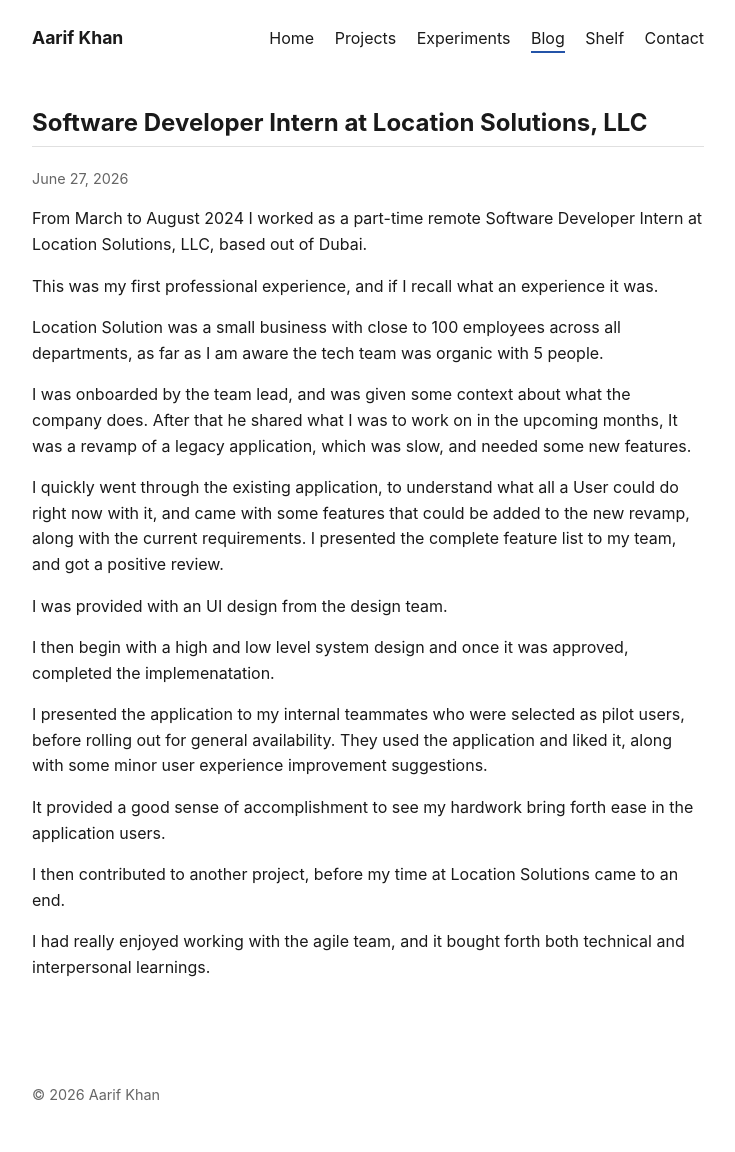
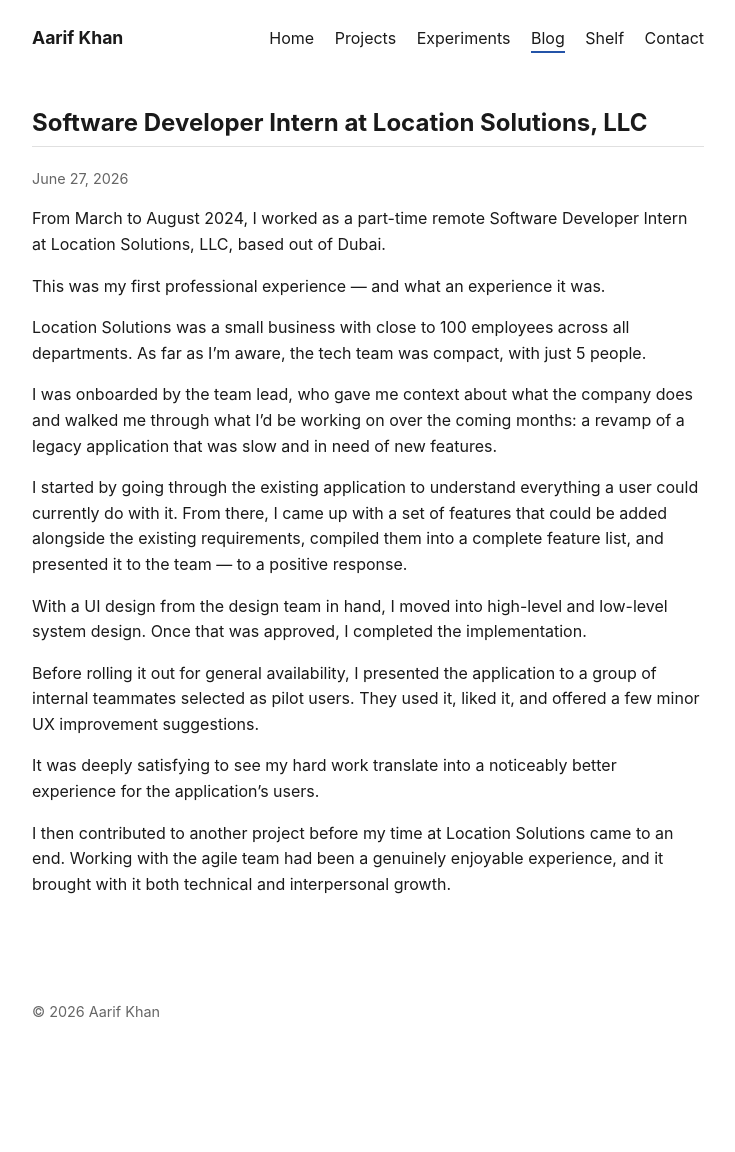
Before and after one commit to aarifkhan7/aarifkhan7.github.io, a Jekyll site: the page built from _posts/2026-06-27-location-solutions.md, in a window 1280 px wide. Shown: the whole page, without its empty margins (272-1007 px from the left). Built offline with Jekyll 4.4.1, drawn with Linux system fonts in a browser that asks for light colours; after the commit the page ends 1069 px from its top, so only the background shows below that.

Commit message:
LS Experience Clean Flow

```diff
--- a/_posts/2026-06-27-location-solutions.md
+++ b/_posts/2026-06-27-location-solutions.md
@@ -2,25 +2,33 @@
 title: Software Developer Intern at Location Solutions, LLC
 ---
 
-From March to August 2024 I worked as a part-time remote Software Developer Intern at Location Solutions, LLC, based out of Dubai.
+From March to August 2024, I worked as a part-time remote Software Developer Intern
+at Location Solutions, LLC, based out of Dubai.
 
-This was my first professional experience, and if I recall what an experience it was.
+This was my first professional experience — and what an experience it was.
 
-Location Solution was a small business with close to 100 employees across all departments, as far as I am aware the tech team was organic with 5 people.
+Location Solutions was a small business with close to 100 employees across all
+departments. As far as I'm aware, the tech team was compact, with just 5 people.
 
-I was onboarded by the team lead, and was given some context about what the company does.
-After that he shared what I was to work on in the upcoming months, It was a revamp of a legacy application, which was slow, and needed some new features.
+I was onboarded by the team lead, who gave me context about what the company does
+and walked me through what I'd be working on over the coming months: a revamp of a
+legacy application that was slow and in need of new features.
 
-I quickly went through the existing application, to understand what all a User could do right now with it, and came with some features that could be added to the new revamp, along with the current requirements. I presented the complete feature list to my team, and got a positive review.
+I started by going through the existing application to understand everything a user
+could currently do with it. From there, I came up with a set of features that could
+be added alongside the existing requirements, compiled them into a complete feature
+list, and presented it to the team — to a positive response.
 
-I was provided with an UI design from the design team.
+With a UI design from the design team in hand, I moved into high-level and low-level
+system design. Once that was approved, I completed the implementation.
 
-I then begin with a high and low level system design and once it was approved, completed the implemenatation.
+Before rolling it out for general availability, I presented the application to a
+group of internal teammates selected as pilot users. They used it, liked it, and
+offered a few minor UX improvement suggestions.
 
-I presented the application to my internal teammates who were selected as pilot users, before rolling out for general availability. They used the application and liked it, along with some minor user experience improvement suggestions.
+It was deeply satisfying to see my hard work translate into a noticeably better
+experience for the application's users.
 
-It provided a good sense of accomplishment to see my hardwork bring forth ease in the application users.
-
-I then contributed to another project, before my time at Location Solutions came to an end.
-
-I had really enjoyed working with the agile team, and it bought forth both technical and interpersonal learnings.
+I then contributed to another project before my time at Location Solutions came to
+an end. Working with the agile team had been a genuinely enjoyable experience, and
+it brought with it both technical and interpersonal growth.
```
